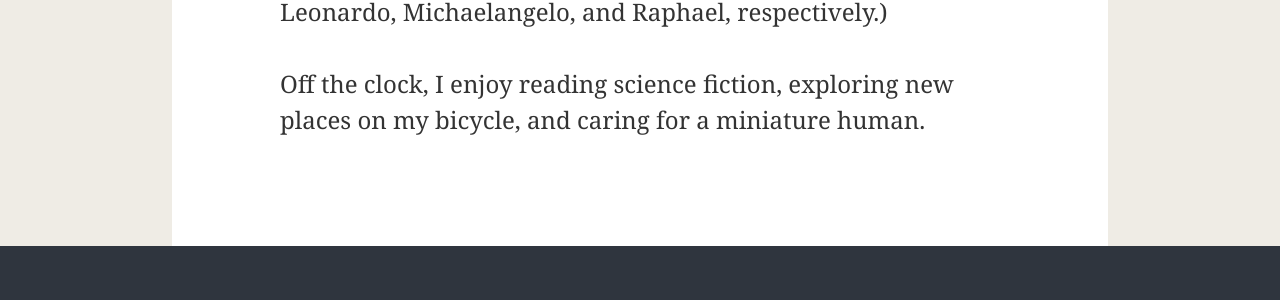
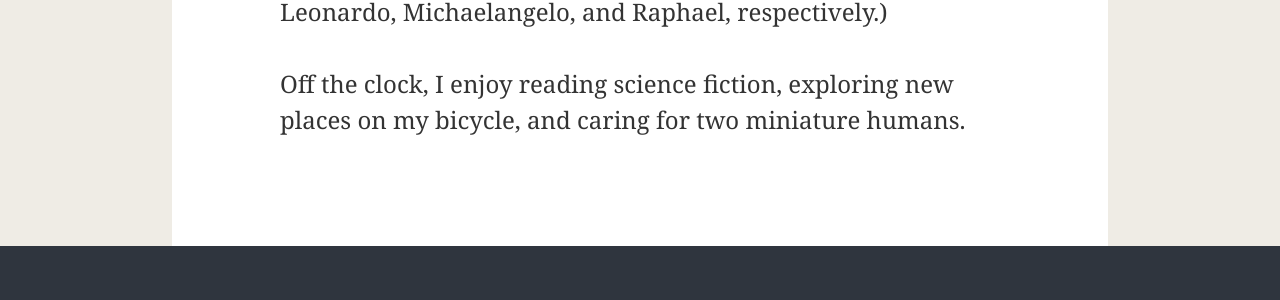
Before and after one commit to stevegrossi/blog, a Jekyll site: the page built from about.html, in a window 1280 px wide. Shown: the part 1372-1672 px from the top of the page. Built offline with Jekyll 4.4.1, drawn with Linux system fonts in a browser that asks for light colours; some web fonts are replaced.

Commit message:
Oh hey we had another baby! 👶🏻

```diff
--- a/about.html
+++ b/about.html
@@ -10,4 +10,4 @@ reader: true
 <p>I like a lot of things, but what I like most is figuring things out. I studied philosophy and literature in college, hoping they would help me in that pursuit, but they mostly just introduced me to the glorious, layered complexity of the universe. They did give me some nifty tools for figuring out, but also showed me a whole mess of things that have gone un-figured out for centuries.</p>
 <p>Like a lot of folks my age, I started a blog in college because I thought people would be interested in what I had to say (they weren’t, and rightly so.) But unlike a lot of folks, I got quite a bit more interested in tinkering with the blog’s innards than I was in my own writing. I taught myself a number of technologies that make the internet work and began building websites for friends while finishing up my coursework. And when I graduated, I decided to make a go of it building tools for people on the internet.</p>
 <p>These days, I'm a developer at <a href="https://www.lessonly.com/">Lessonly</a> building the very best way to train your team online. I mostly work on building websites with Ruby on Rails, HTML, CSS, and JavaScript, which are pretty much the Ninja Turtles of the internet (Donatello, Leonardo, Michaelangelo, and Raphael, respectively.)</p>
-<p>Off the clock, I enjoy reading science fiction, exploring new places on my bicycle, and caring for a miniature human.</p>
+<p>Off the clock, I enjoy reading science fiction, exploring new places on my bicycle, and caring for two miniature humans.</p>
```
